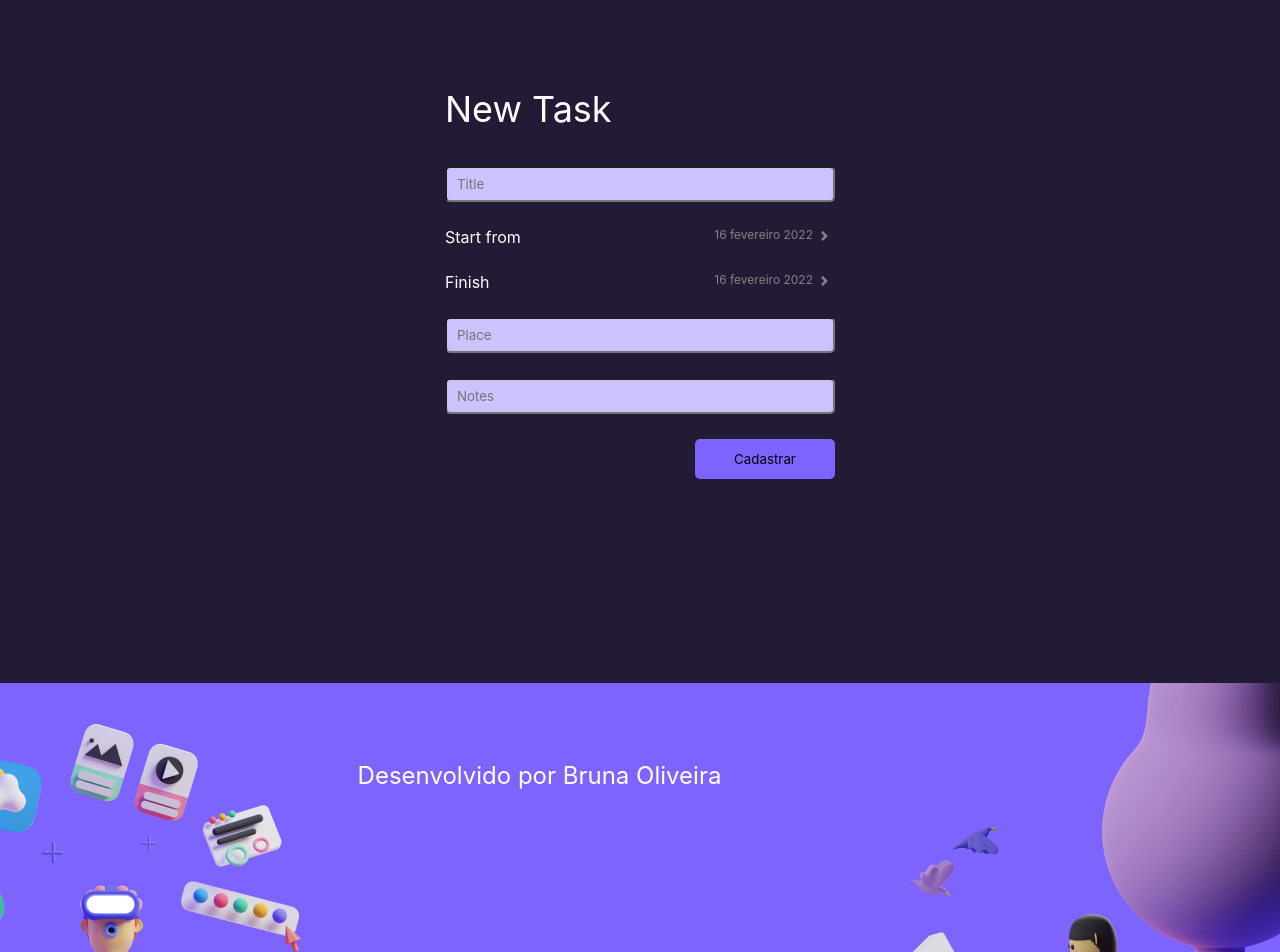
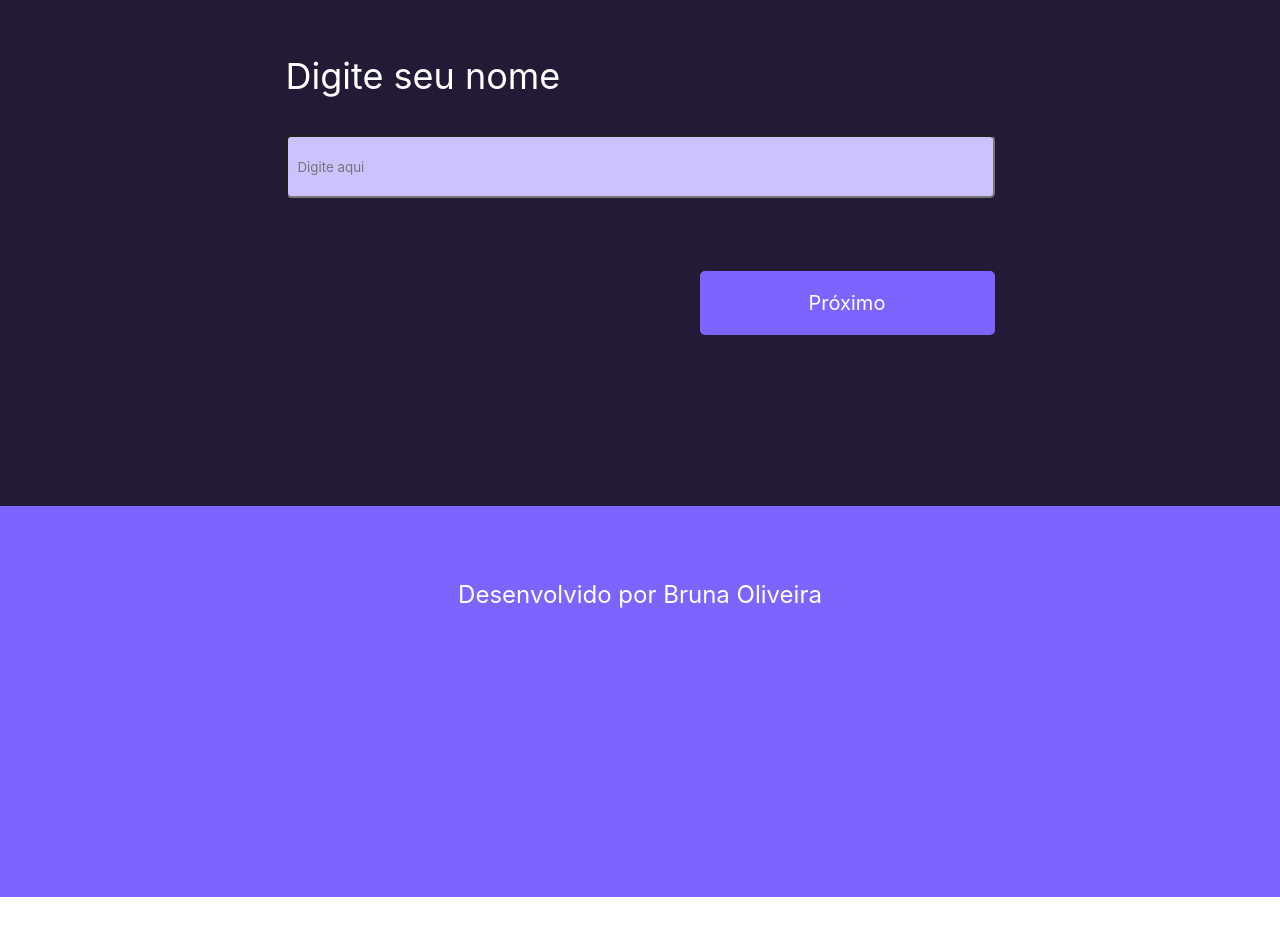
Before and after one commit to oliveirabz/to-do, a React (Create React App) app: page /register in a window 1280 px wide. Shown: the part 220-1172 px from the top of the page. After the commit the page ends 1117 px from the top, so only its background shows below. Built offline with nearby package versions, Linux system fonts and the light colour scheme.

Commit message:
feat: add routes and required button

```diff
--- a/package.json
+++ b/package.json
@@ -11,12 +11,14 @@
     "@types/react": "^17.0.39",
     "@types/react-calendar": "^3.4.5",
     "@types/react-dom": "^17.0.11",
+    "@types/react-router-dom": "^5.3.3",
     "moment": "^2.29.1",
     "react": "^17.0.2",
     "react-calendar": "^3.7.0",
     "react-dom": "^17.0.2",
     "react-hook-form": "^7.27.1",
     "react-icons": "^4.3.1",
+    "react-router-dom": "^5.2.0",
     "react-scripts": "5.0.0",
     "typescript": "^4.5.5",
     "web-vitals": "^2.1.4"
--- a/src/index.tsx
+++ b/src/index.tsx
@@ -4,10 +4,15 @@ import './index.css';
 import { SecondScreen } from './screens/tasksScreen';
 import 'react-calendar/dist/Calendar.css';
 import 'moment/locale/pt-br';
+import { FirstScreen } from './screens/firstScreen';
+import { BrowserRouter as Router, Switch, Route } from "react-router-dom";
 
 ReactDOM.render(
-  <React.StrictMode>
-    <SecondScreen />
-  </React.StrictMode>,
+  <Router>
+    <Switch>
+      <Route path='/register' component={FirstScreen} />
+      <Route path='/tasks' component={SecondScreen} />
+    </Switch>
+  </Router>,
   document.getElementById('root')
 );
--- a/src/screens/firstScreen/index.tsx
+++ b/src/screens/firstScreen/index.tsx
@@ -1,35 +1,46 @@
 import React, { useState } from "react";
 import './style.css'
-import foto from '../../assets/foto-2.png'
 import { Header } from "../../components/Header";
+import { useHistory } from "react-router-dom";
+import { useForm, SubmitHandler } from "react-hook-form";
+
+interface IUser {
+    user: string;
+}
 
 export const FirstScreen = () => {
     const [user, setUser] = useState('');
+    const { register, handleSubmit, reset, formState: { errors } } = useForm<IUser>();
 
-    function handleChange(e: any) {
-        setUser(e.target.value);
-    }
+    const history = useHistory();
+
+    const onSubmit: SubmitHandler<IUser> = (data) => {
+
+        history.push('/tasks');
+        reset()
+     };
+
 
     return (
         <div className="wrapper">
             <Header user={user} />
+
             <div className="body">
-                <div className="form">
+                <form className="form" onSubmit={handleSubmit(onSubmit)}>
                         <p>Digite seu nome</p>
-                        <input type="text" className="input" placeholder="Digite aqui" onChange={handleChange}></input>
+                        <input type="text" id="user" className="input" placeholder="Digite aqui"  {...register("user", { required: true })}></input>
+                        {errors.user && errors.user.type === "required" && <span className="span">This is required</span>}
 
                     <div className="buttonWrapper">
                         <button type="submit" className="button">
                             Próximo
                         </button>
                     </div>
-                </div>
+                </form>
             </div>
 
             <div className="footer">
                 <p>Desenvolvido por Bruna Oliveira</p>
-
-                <img src={foto} alt='foto-2'/>
             </div>
 
         </div>
--- a/src/screens/firstScreen/style.css
+++ b/src/screens/firstScreen/style.css
@@ -36,6 +36,7 @@
     margin-top: 48px;
     color: white;
     font-size: 20px;
+    cursor: pointer;
 }
 
 .buttonWrapper{
--- a/src/screens/tasksScreen/index.tsx
+++ b/src/screens/tasksScreen/index.tsx
@@ -4,8 +4,6 @@ import { Header } from "../../components/Header";
 import { NewTask } from "../../components/NewTask";
 import './style.css';
 import { Box } from "../../components/BoxTask";
-import pic from '../../assets/foto-1.png';
-import picture from '../../assets/foto-3.png';
 import Calendar from 'react-calendar';
 import moment from "moment";
 
@@ -102,9 +100,7 @@ export const SecondScreen = () => {
             </div>
 
             <div className="footer">
-                <img src={pic} alt='foto-1' className="vr" />
                 <p>Desenvolvido por Bruna Oliveira</p>
-                <img src={picture} alt='foto-3' className="sit" />
             </div>
         </div>
     )
```
Also changed, not shown: 1 other file (tests, documents, lock files or other folders).
